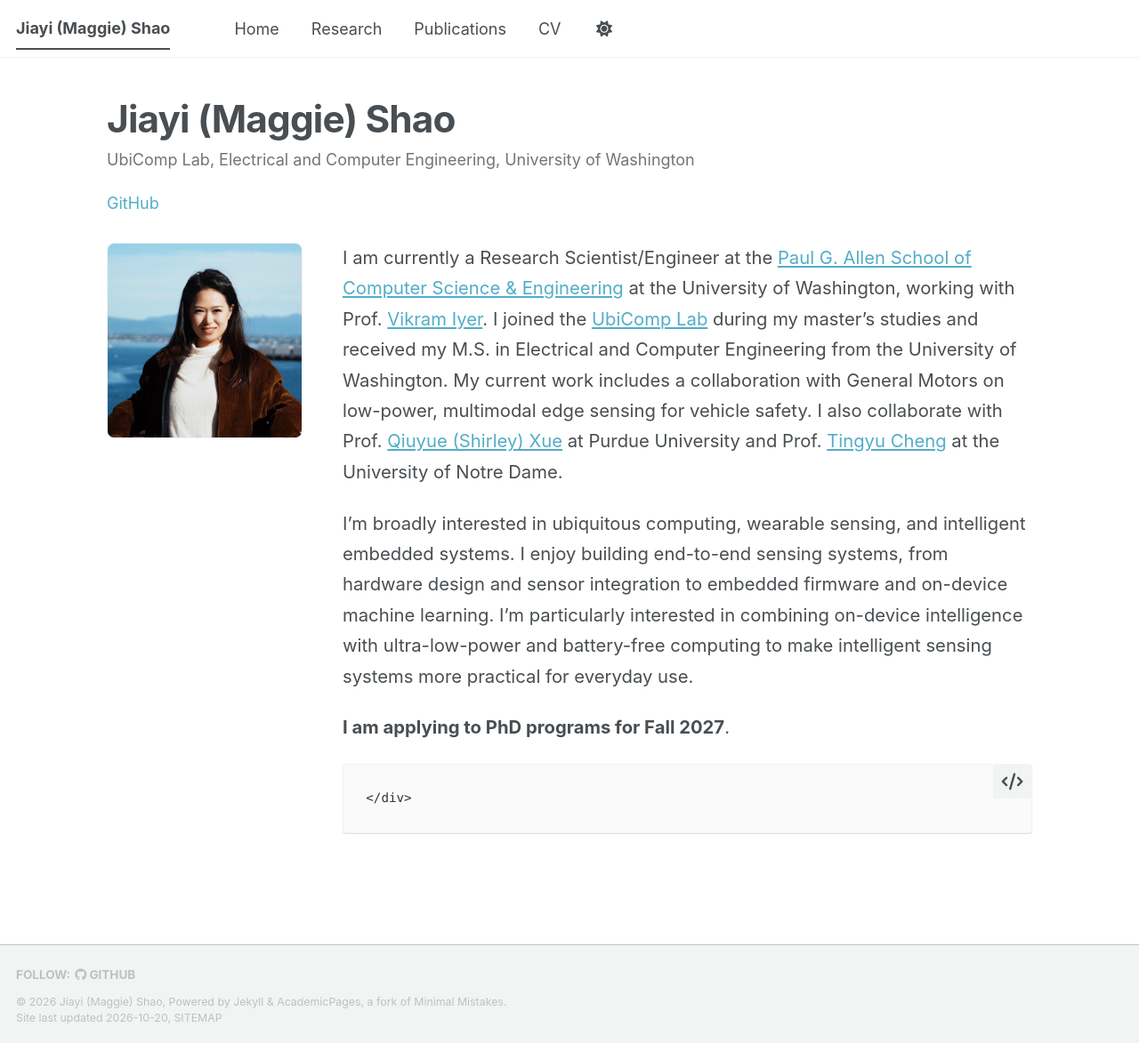
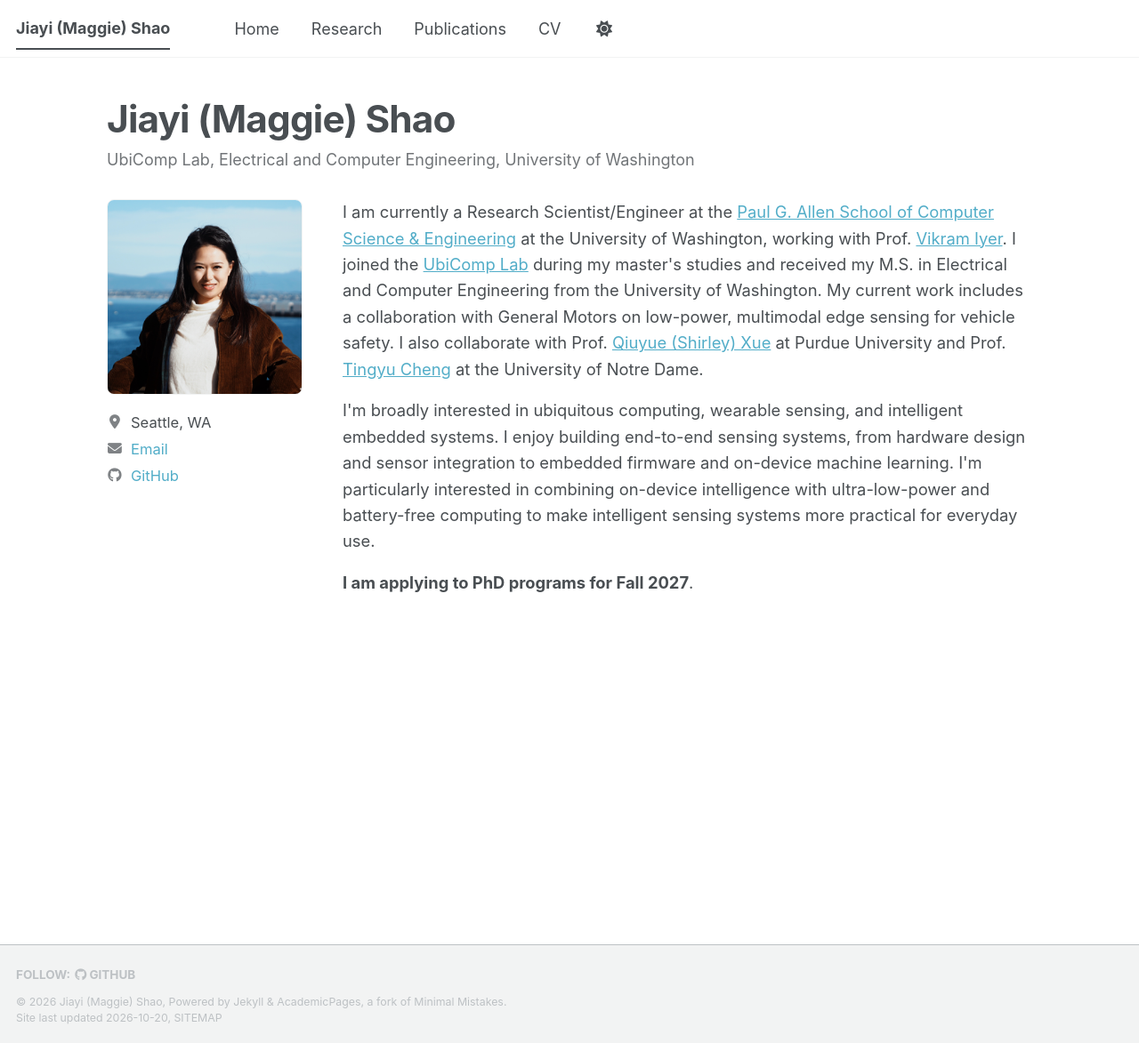
Before and after one commit to jiayimaggieshao/jiayimaggieshao.github.io, a Jekyll site: the page built from _pages/about.md, in a window 1280 px wide and 1173 px high. Shown: the whole window at 89% size. Built offline with Jekyll 4.4.1, drawn with Linux system fonts in a browser that asks for light colours; a style sheet for code colours, icons or effects is not loaded.

Commit message:
Move homepage contact details under the portrait.
Show location, email, and GitHub beneath the square photo, and render the About text as HTML so the closing div is not a code block.

Co-authored-by: Cursor <cursoragent@cursor.com>

```diff
--- a/_config.yml
+++ b/_config.yml
@@ -26,10 +26,10 @@ author:
   name             : "Jiayi (Maggie) Shao"
   pronouns         : # example: "she/her"
   bio              : "UbiComp Lab, Electrical and Computer Engineering"
-  location         : # left blank for now
+  location         : "Seattle, WA"
   employer         : "University of Washington"
   uri              : # URL
-  email            : # left blank for now
+  email            : "jiayi.maggie.shao@gmail.com"
 
   # Academic websites
   academia         : # URL
--- a/_pages/about.md
+++ b/_pages/about.md
@@ -8,34 +8,38 @@ redirect_from:
 ---
 
 <div class="home-intro">
-  <header class="home-intro__header">
-    <h1 class="home-intro__name">Jiayi (Maggie) Shao</h1>
-    <p class="home-intro__affiliation">UbiComp Lab, Electrical and Computer Engineering, University of Washington</p>
-    {% if site.author.github or site.author.email %}
-    <p class="home-intro__links">
-      {% if site.author.github %}
-      <a href="https://github.com/{{ site.author.github }}">GitHub</a>
-      {% endif %}
-      {% if site.author.github and site.author.email %}
-      <span class="home-intro__dot" aria-hidden="true">·</span>
-      {% endif %}
-      {% if site.author.email %}
-      <a href="mailto:{{ site.author.email }}">Email</a>
-      {% endif %}
-    </p>
-    {% endif %}
-  </header>
-
-  <div class="home-intro__body">
-    <img class="home-intro__photo" src="{{ '/images/jiayi-profile.jpg' | relative_url }}" alt="Jiayi (Maggie) Shao" width="2376" height="2376">
-    <div class="home-intro__text" markdown="1">
-
-I am currently a Research Scientist/Engineer at the [Paul G. Allen School of Computer Science & Engineering](https://www.cs.washington.edu/) at the University of Washington, working with Prof. [Vikram Iyer](https://homes.cs.washington.edu/~vsiyer/). I joined the [UbiComp Lab](https://ubicomplab.cs.washington.edu/) during my master's studies and received my M.S. in Electrical and Computer Engineering from the University of Washington. My current work includes a collaboration with General Motors on low-power, multimodal edge sensing for vehicle safety. I also collaborate with Prof. [Qiuyue (Shirley) Xue](https://xueqiuyue.com/) at Purdue University and Prof. [Tingyu Cheng](https://tingyucheng.com/) at the University of Notre Dame.
-
-I'm broadly interested in ubiquitous computing, wearable sensing, and intelligent embedded systems. I enjoy building end-to-end sensing systems, from hardware design and sensor integration to embedded firmware and on-device machine learning. I'm particularly interested in combining on-device intelligence with ultra-low-power and battery-free computing to make intelligent sensing systems more practical for everyday use.
-
-**I am applying to PhD programs for Fall 2027**.
-
-    </div>
-  </div>
+<header class="home-intro__header">
+<h1 class="home-intro__name">Jiayi (Maggie) Shao</h1>
+<p class="home-intro__affiliation">UbiComp Lab, Electrical and Computer Engineering, University of Washington</p>
+</header>
+<div class="home-intro__body">
+<div class="home-intro__aside">
+<img class="home-intro__photo" src="{{ '/images/jiayi-profile.jpg' | relative_url }}" alt="Jiayi (Maggie) Shao" width="2376" height="2376">
+<ul class="home-intro__contact">
+{% if site.author.location %}
+<li>
+<i class="fas fa-fw fa-location-dot" aria-hidden="true"></i>
+<span>{{ site.author.location }}</span>
+</li>
+{% endif %}
+{% if site.author.email %}
+<li>
+<i class="fas fa-fw fa-envelope" aria-hidden="true"></i>
+<a href="mailto:{{ site.author.email }}">Email</a>
+</li>
+{% endif %}
+{% if site.author.github %}
+<li>
+<i class="fab fa-fw fa-github" aria-hidden="true"></i>
+<a href="https://github.com/{{ site.author.github }}">GitHub</a>
+</li>
+{% endif %}
+</ul>
 </div>
+<div class="home-intro__text">
+<p>I am currently a Research Scientist/Engineer at the <a href="https://www.cs.washington.edu/">Paul G. Allen School of Computer Science &amp; Engineering</a> at the University of Washington, working with Prof. <a href="https://homes.cs.washington.edu/~vsiyer/">Vikram Iyer</a>. I joined the <a href="https://ubicomplab.cs.washington.edu/">UbiComp Lab</a> during my master's studies and received my M.S. in Electrical and Computer Engineering from the University of Washington. My current work includes a collaboration with General Motors on low-power, multimodal edge sensing for vehicle safety. I also collaborate with Prof. <a href="https://xueqiuyue.com/">Qiuyue (Shirley) Xue</a> at Purdue University and Prof. <a href="https://tingyucheng.com/">Tingyu Cheng</a> at the University of Notre Dame.</p>
+<p>I'm broadly interested in ubiquitous computing, wearable sensing, and intelligent embedded systems. I enjoy building end-to-end sensing systems, from hardware design and sensor integration to embedded firmware and on-device machine learning. I'm particularly interested in combining on-device intelligence with ultra-low-power and battery-free computing to make intelligent sensing systems more practical for everyday use.</p>
+<p><strong>I am applying to PhD programs for Fall 2027</strong>.</p>
+</div>
+</div>
+</div>
--- a/_sass/layout/_home.scss
+++ b/_sass/layout/_home.scss
@@ -36,25 +36,6 @@
   line-height: 1.5;
 }
 
-.home-intro__links {
-  margin: 0.7rem 0 0;
-  font-size: 0.95rem;
-  line-height: 1.4;
-}
-
-.home-intro__links a {
-  text-decoration: none;
-}
-
-.home-intro__links a:hover {
-  text-decoration: underline;
-}
-
-.home-intro__dot {
-  margin: 0 0.45rem;
-  opacity: 0.55;
-}
-
 .home-intro__body {
   display: grid;
   grid-template-columns: 1fr;
@@ -63,8 +44,13 @@
   margin-top: 1.75rem;
 }
 
+.home-intro__aside {
+  width: 220px;
+  max-width: 100%;
+}
+
 .home-intro__photo {
-  width: 220px;
+  width: 100%;
   max-width: 100%;
   height: auto;
   display: block;
@@ -72,13 +58,44 @@
   border: 1px solid var(--global-border-color);
 }
 
+.page__content .home-intro__contact {
+  list-style: none;
+  margin: 0.85rem 0 0;
+  padding: 0;
+}
+
+.page__content .home-intro__contact li {
+  display: flex;
+  align-items: center;
+  gap: 0.5rem;
+  margin: 0;
+  padding: 0.22rem 0;
+  font-size: 0.92rem;
+  line-height: 1.35;
+}
+
+.home-intro__contact i {
+  flex: 0 0 1rem;
+  text-align: center;
+  font-size: 0.88rem;
+  opacity: 0.7;
+}
+
+.page__content .home-intro__contact a {
+  text-decoration: none;
+}
+
+.page__content .home-intro__contact a:hover {
+  text-decoration: underline;
+}
+
 .home-intro__text {
-  font-size: 1.125rem;
-  line-height: 1.7;
+  font-size: 1.02rem;
+  line-height: 1.6;
 }
 
 .page__content .home-intro__text p {
-  margin: 0 0 1.15em;
+  margin: 0 0 0.95em;
 }
 
 .page__content .home-intro__text p:last-child {
```
